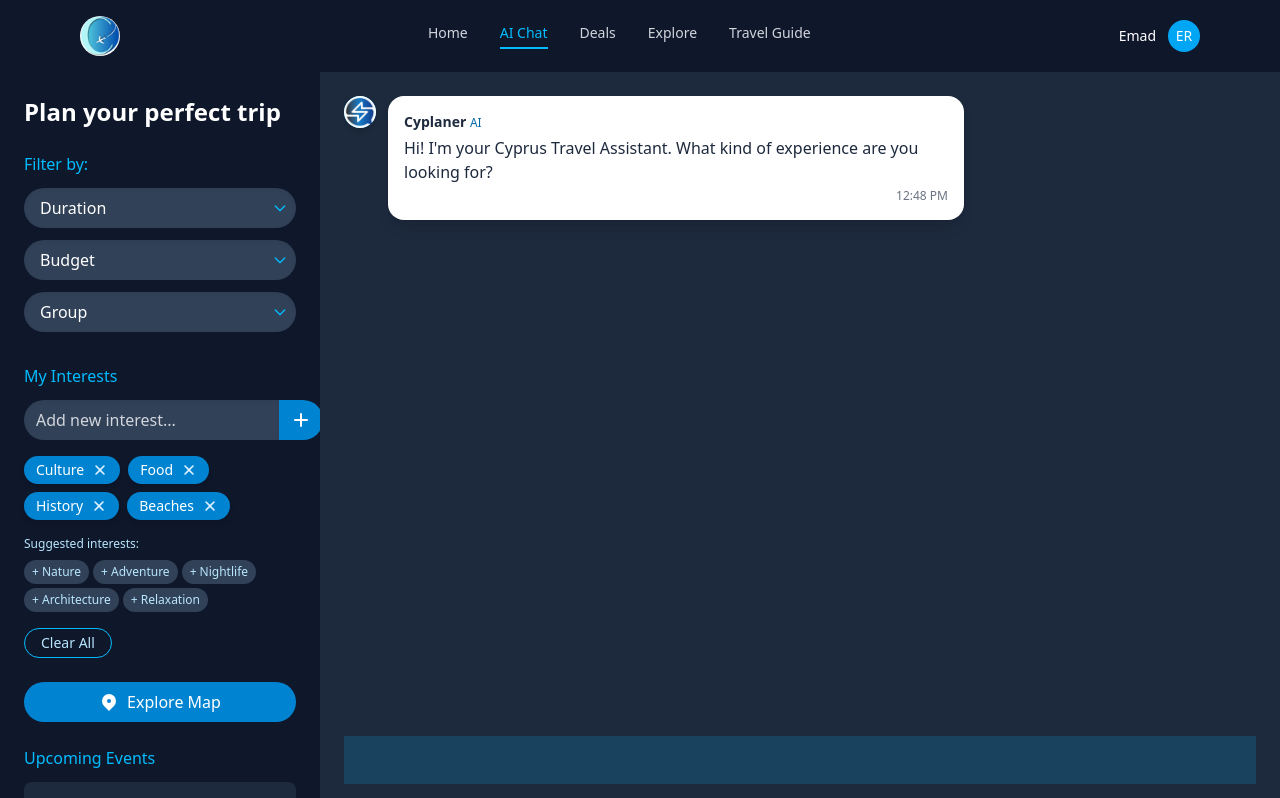
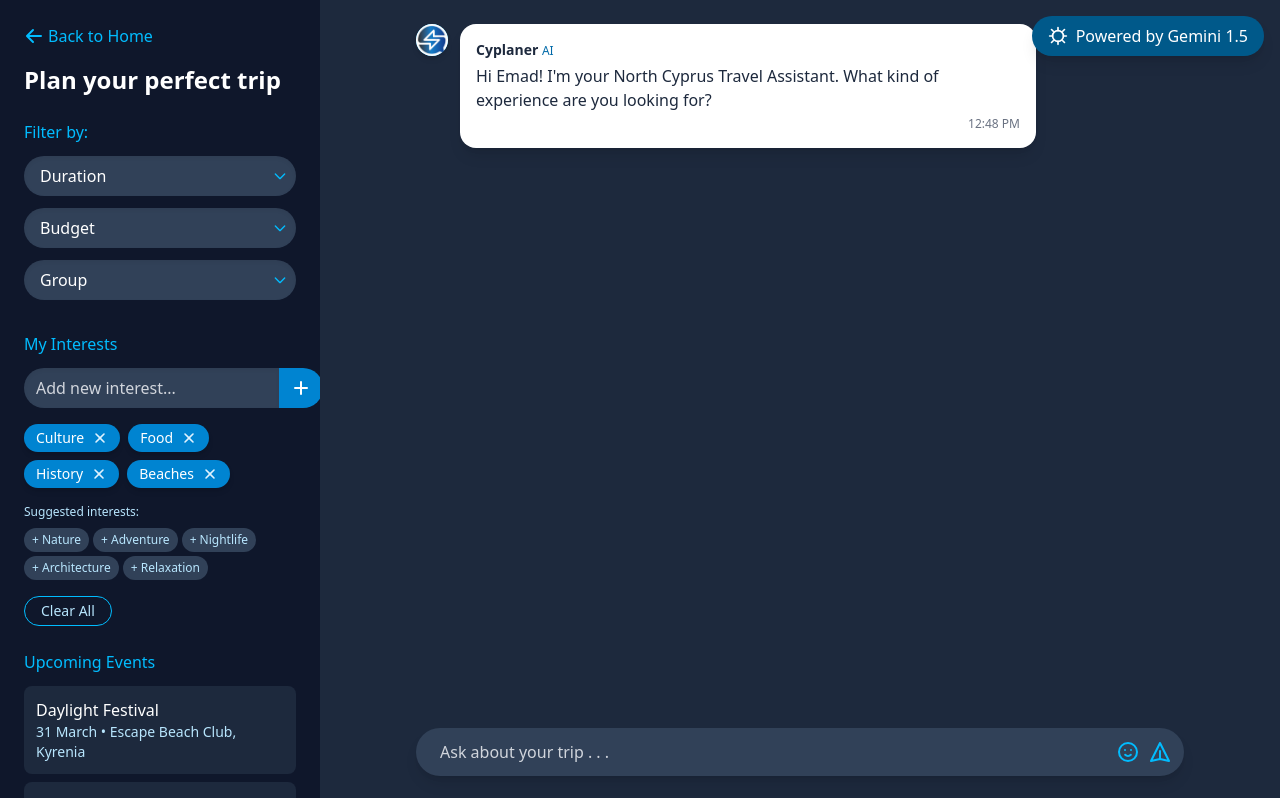
Before and after one commit to Taniya-Diba/Cyplanner-TeknoProject, a React (Vite) app in the folder cyptrip-frontend/: page /ai-chat in a window 1280 px wide. Shown: the top 798 px of the page. Built offline with nearby package versions, Linux system fonts and the light colour scheme.

Commit message:
AiChat updated#1

```diff
--- a/cyptrip-frontend/src/pages/AiChat.jsx
+++ b/cyptrip-frontend/src/pages/AiChat.jsx
@@ -1,6 +1,5 @@
-import React, { useState, useEffect, useCallback } from 'react';
+import React, { useState, useEffect, useCallback, useRef } from 'react';
 import { Link } from 'react-router-dom';
-import Layout from '../components/Layout.jsx';
 import AiLOGO from '../assets/images/IMG/aichatbotLOGO.png';
 
 // Import shared data and components
@@ -20,21 +19,21 @@ import TravelLogistics from '../components/chat/TravelLogistics';
 import { callGeminiAPI, processAIResponse } from '../utils/apiHelpers';
 
 // Import extended destination data
-import DestinationData from '../data/DestinationData';
-
-// Destructure the imported data for easier access
-const {
+import {
   kyreniaLogistics,
   kyreniaMilestones,
   salamisMilestones,
   bellapaisMilestones,
   varoshaMilestones
-} = DestinationData;
+} from '../data/DestinationData';
 
 /**
  * AiChat component - Main chatbot interface with Cyprus travel assistance
  */
 const AiChat = () => {
+  // Create ref for auto-scrolling messages
+  const messagesEndRef = useRef(null);
+
   // State declarations with meaningful default values
   const [messages, setMessages] = useState([]);
   const [interests, setInterests] = useState([
@@ -50,12 +49,21 @@ const AiChat = () => {
     group: 'Group'
   });
 
+  // Auto-scroll to bottom when messages change
+  const scrollToBottom = () => {
+    messagesEndRef.current?.scrollIntoView({ behavior: 'smooth' });
+  };
+
+  useEffect(() => {
+    scrollToBottom();
+  }, [messages]);
+
   // Initial greeting message on component mount
   useEffect(() => {
     const initialGreeting = {
       id: 'greeting-1',
       sender: 'ai',
-      text: "Hi! I'm your Cyprus Travel Assistant. What kind of experience are you looking for?",
+      text: "Hi Emad! I'm your North Cyprus Travel Assistant. What kind of experience are you looking for?",
       time: new Date().toLocaleTimeString([], { hour: '2-digit', minute: '2-digit' })
     };
     setMessages([initialGreeting]);
@@ -212,8 +220,58 @@ const AiChat = () => {
     </div>
   );
 
+  // Function to analyze response text and generate appropriate timeline components
+  const generateTimelineComponents = (responseText) => {
+    const components = [];
+
+    // Check if response mentions specific destinations
+    if (responseText.includes('Kyrenia Castle') || responseText.includes('Kyrenia Harbor')) {
+      components.push({
+        type: 'milestones',
+        title: 'Kyrenia Castle & Harbor Highlights',
+        data: kyreniaMilestones,
+        destinationId: 'kyrenia'
+      });
+
+      components.push({
+        type: 'logistics',
+        title: 'Kyrenia Travel Logistics',
+        data: kyreniaLogistics,
+        destinationId: 'kyrenia'
+      });
+    }
+
+    if (responseText.includes('Salamis Ruins') || responseText.includes('Salamis')) {
+      components.push({
+        type: 'milestones',
+        title: 'Salamis Ruins Experience',
+        data: salamisMilestones,
+        destinationId: 'salamis'
+      });
+    }
+
+    if (responseText.includes('Bellapais Abbey') || responseText.includes('Bellapais')) {
+      components.push({
+        type: 'milestones',
+        title: 'Bellapais Abbey Visit',
+        data: bellapaisMilestones,
+        destinationId: 'bellapais'
+      });
+    }
+
+    if (responseText.includes('Varosha') || responseText.includes('Ghost Town')) {
+      components.push({
+        type: 'milestones',
+        title: 'Varosha Ghost Town Tour',
+        data: varoshaMilestones,
+        destinationId: 'varosha'
+      });
+    }
+
+    return components;
+  };
+
   return (
-    <Layout>
     <div className="flex h-screen bg-gradient-to-br from-slate-900 to-slate-800 relative overflow-hidden">
       {/* Wave Background */}
         <div className="absolute w-full h-full opacity-10 pointer-events-none z-0">
@@ -223,7 +281,20 @@ const AiChat = () => {
         </div>
 
         {/* Sidebar */}
-        <div className="w-80 bg-slate-900 bg-opacity-70 backdrop-blur-sm p-6 flex flex-col z-10 shadow-xl">
+        <div className="w-80 bg-slate-900 bg-opacity-70 backdrop-blur-sm p-6 flex flex-col z-10 shadow-xl overflow-y-auto">
+          {/* Back to Home Button */}
+          <div className="mb-4">
+            <Link
+              to="/"
+              className="flex items-center text-sky-400 hover:text-sky-300 transition-colors"
+            >
+              <svg xmlns="http://www.w3.org/2000/svg" className="h-5 w-5 mr-1" viewBox="0 0 20 20" fill="currentColor">
+                <path fillRule="evenodd" d="M9.707 16.707a1 1 0 01-1.414 0l-6-6a1 1 0 010-1.414l6-6a1 1 0 011.414 1.414L5.414 9H17a1 1 0 110 2H5.414l4.293 4.293a1 1 0 010 1.414z" clipRule="evenodd" />
+              </svg>
+              Back to Home
+            </Link>
+          </div>
+
           <h2 className="text-2xl font-semibold text-white mb-6">Plan your perfect trip</h2>
 
           {/* Filters */}
@@ -245,19 +316,6 @@ const AiChat = () => {
             onClearAll={clearAllInterests}
           />
 
-          {/* Explore Map Button */}
-          <div className="mt-6">
-            <Link
-              to="/explore"
-              className="flex items-center justify-center w-full bg-sky-600 hover:bg-sky-500 text-white py-2 px-4 rounded-full transition-colors"
-            >
-              <svg xmlns="http://www.w3.org/2000/svg" className="h-5 w-5 mr-2" viewBox="0 0 20 20" fill="currentColor">
-                <path fillRule="evenodd" d="M5.05 4.05a7 7 0 119.9 9.9L10 18.9l-4.95-4.95a7 7 0 010-9.9zM10 11a2 2 0 100-4 2 2 0 000 4z" clipRule="evenodd" />
-              </svg>
-              Explore Map
-            </Link>
-          </div>
-
           {/* Quick Access to Events */}
           <div className="mt-6">
             <h3 className="text-sky-400 mb-3 font-medium">Upcoming Events</h3>
@@ -277,9 +335,15 @@ const AiChat = () => {
             </div>
           </div>
 
-          {/* Powered by section */}
-          <div className="mt-auto pt-6">
-            <div className="w-full flex items-center justify-center space-x-2 bg-sky-800 bg-opacity-40 text-white rounded-full py-2">
+          {/* Spacer before powered by section */}
+          <div className="py-6"></div>
+        </div>
+
+        {/* Main Chat Area */}
+        <div className="flex-1 flex flex-col p-6 overflow-hidden z-10 bg-slate-800 bg-opacity-30 backdrop-blur-sm">
+          {/* Powered by Gemini - positioned at top right */}
+          <div className="absolute top-4 right-4 z-20">
+            <div className="flex items-center space-x-2 bg-sky-800 text-white rounded-full py-2 px-4 shadow-lg">
               <svg xmlns="http://www.w3.org/2000/svg" className="h-5 w-5" viewBox="0 0 24 24" fill="none" stroke="currentColor" strokeWidth="2" strokeLinecap="round" strokeLinejoin="round">
                 <path d="M12 18.5a6.5 6.5 0 1 0 0-13 6.5 6.5 0 0 0 0 13Z"></path>
                 <path d="M12 22v-3.5"></path>
@@ -294,44 +358,48 @@ const AiChat = () => {
               <span>Powered by Gemini 1.5</span>
             </div>
           </div>
-        </div>
 
-        {/* Main Chat Area */}
-        <div className="flex-1 flex flex-col p-6 overflow-hidden z-10 bg-slate-800 bg-opacity-30 backdrop-blur-sm">
           {/* Messages */}
-          <div className="relative flex-1 overflow-y-auto mb-4 space-y-6">
+          <div className="relative flex-1 overflow-y-auto mb-4 space-y-6 flex flex-col items-center">
+            <div className="w-full max-w-3xl">
               {messages.map(message => (
+                <div key={message.id} className="mb-6">
                   <ChatMessage
-                key={message.id}
                     message={message}
                     aiLogo={AiLOGO}
                   />
+                </div>
               ))}
 
               {/* Loading indicator */}
               {isLoading && (
+                <div className="mb-6">
                   <LoadingIndicator
                     type="chat"
                     aiLogo={AiLOGO}
                   />
+                </div>
               )}
             </div>
 
-          {/* Wave divider */}
-          <div className="relative h-12 mb-4 overflow-hidden">
-            <svg xmlns="http://www.w3.org/2000/svg" viewBox="0 0 1440 320" className="absolute top-0 w-full opacity-20">
-              <path fill="#0ea5e9" fillOpacity="1" d="M0,160L48,176C96,192,192,224,288,213.3C384,203,480,149,576,133.3C672,117,768,139,864,165.3C960,192,1056,224,1152,229.3C1248,235,1344,213,1392,202.7L1440,192L1440,0L1392,0C1344,0,1248,0,1152,0C1056,0,960,0,864,0C768,0,672,0,576,0C480,0,384,0,288,0C192,0,96,0,48,0L0,0Z"></path>
-            </svg>
+            {/* Invisible element for auto-scrolling */}
+            <div ref={messagesEndRef} />
           </div>
 
+          {/* Spacer instead of wave divider */}
+          <div className="h-4 mb-4"></div>
+
           {/* Message Input */}
+          <div className="flex justify-center w-full">
+            <div className="w-full max-w-3xl">
               <ChatInput
                 onSendMessage={handleSendMessage}
                 isLoading={isLoading}
               />
             </div>
           </div>
-    </Layout>
+        </div>
+      </div>
   );
 };
 
```
Lines whose indentation alone changed are shown as unchanged.
